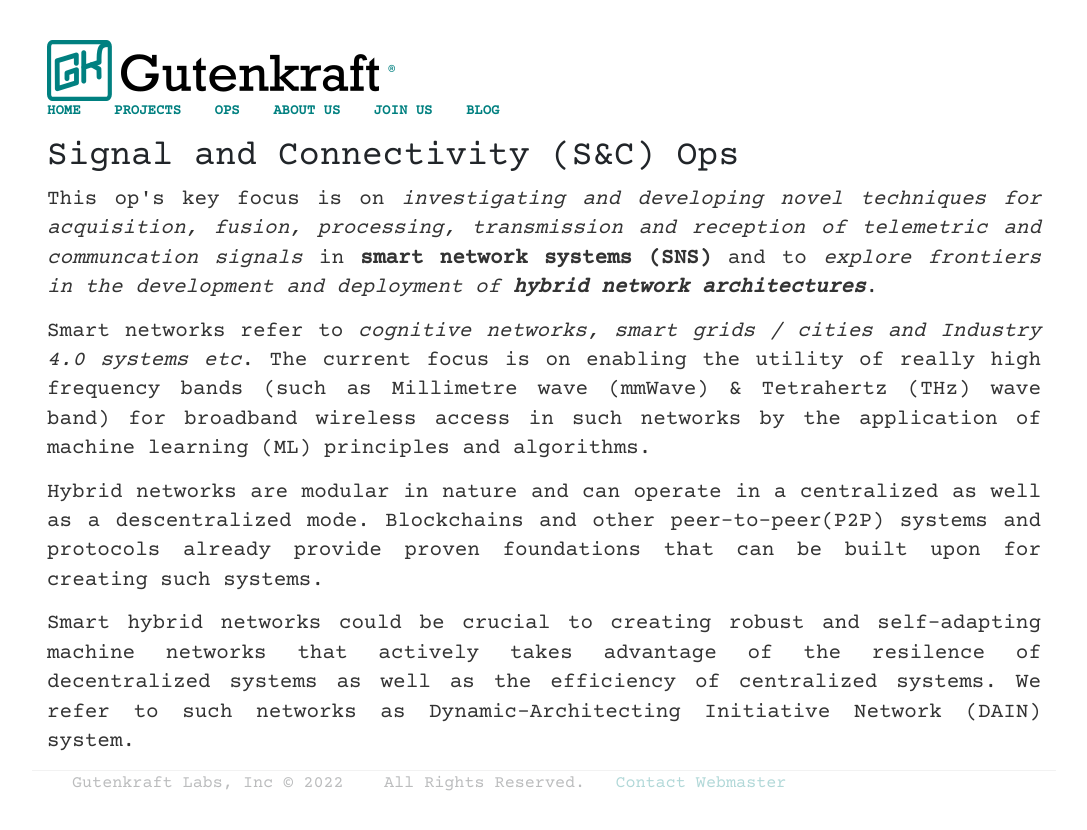
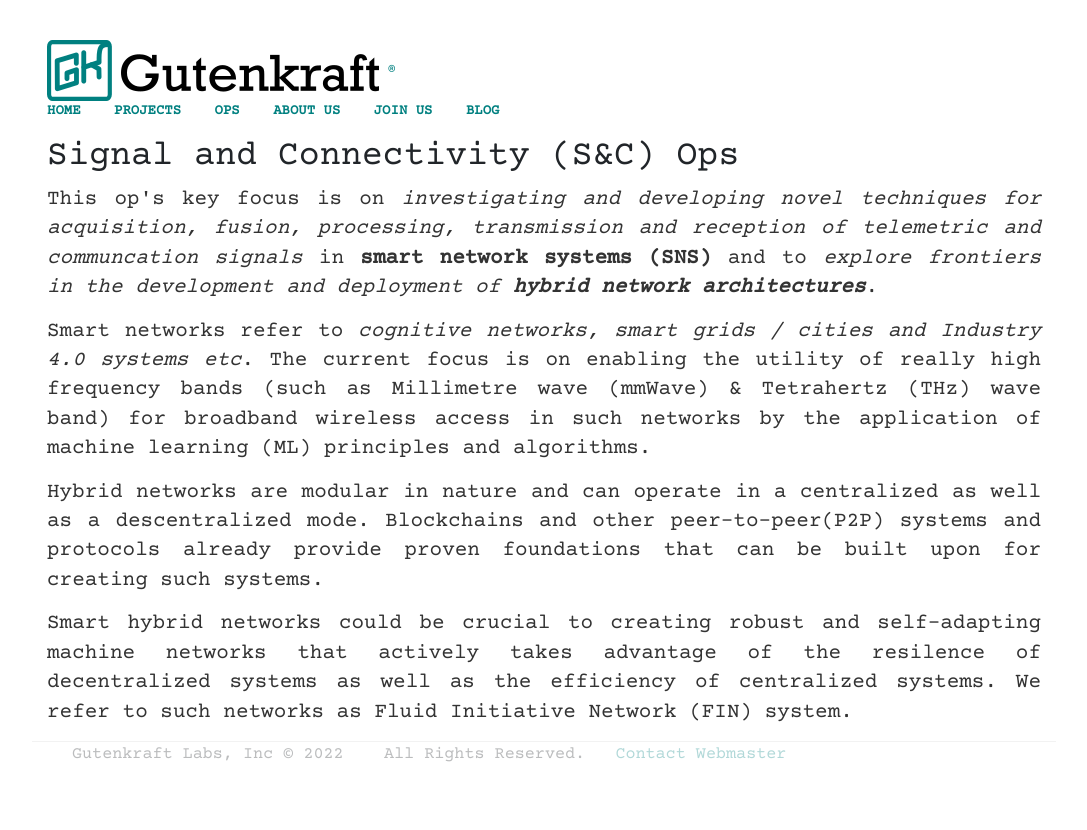
Before and after one commit to oferonmi/datafilik.github.io, a Jekyll site: the page built from ops/snc_op/index.html, in a window 1280 px wide. Shown: the top 830 px of the page, without its empty margins (96-1183 px from the left). Built offline with Jekyll 4.4.1, drawn with Linux system fonts in a browser that asks for light colours; some web fonts are replaced.

Commit message:
snc op content update

```diff
--- a/ops/snc_op/index.html
+++ b/ops/snc_op/index.html
@@ -18,7 +18,7 @@ title: Gutenkraft - S&C Ops
     </p>
 
     <p align="justify">
-        Smart hybrid networks could be crucial to creating robust and self-adapting machine networks that actively takes advantage of the resilence of decentralized systems as well as the efficiency of centralized systems. We refer to such networks as Dynamic-Architecting Initiative Network (DAIN) system.
+        Smart hybrid networks could be crucial to creating robust and self-adapting machine networks that actively takes advantage of the resilence of decentralized systems as well as the efficiency of centralized systems. We refer to such networks as Fluid Initiative Network (FIN) system.
     </p>
 
 </div>
```
